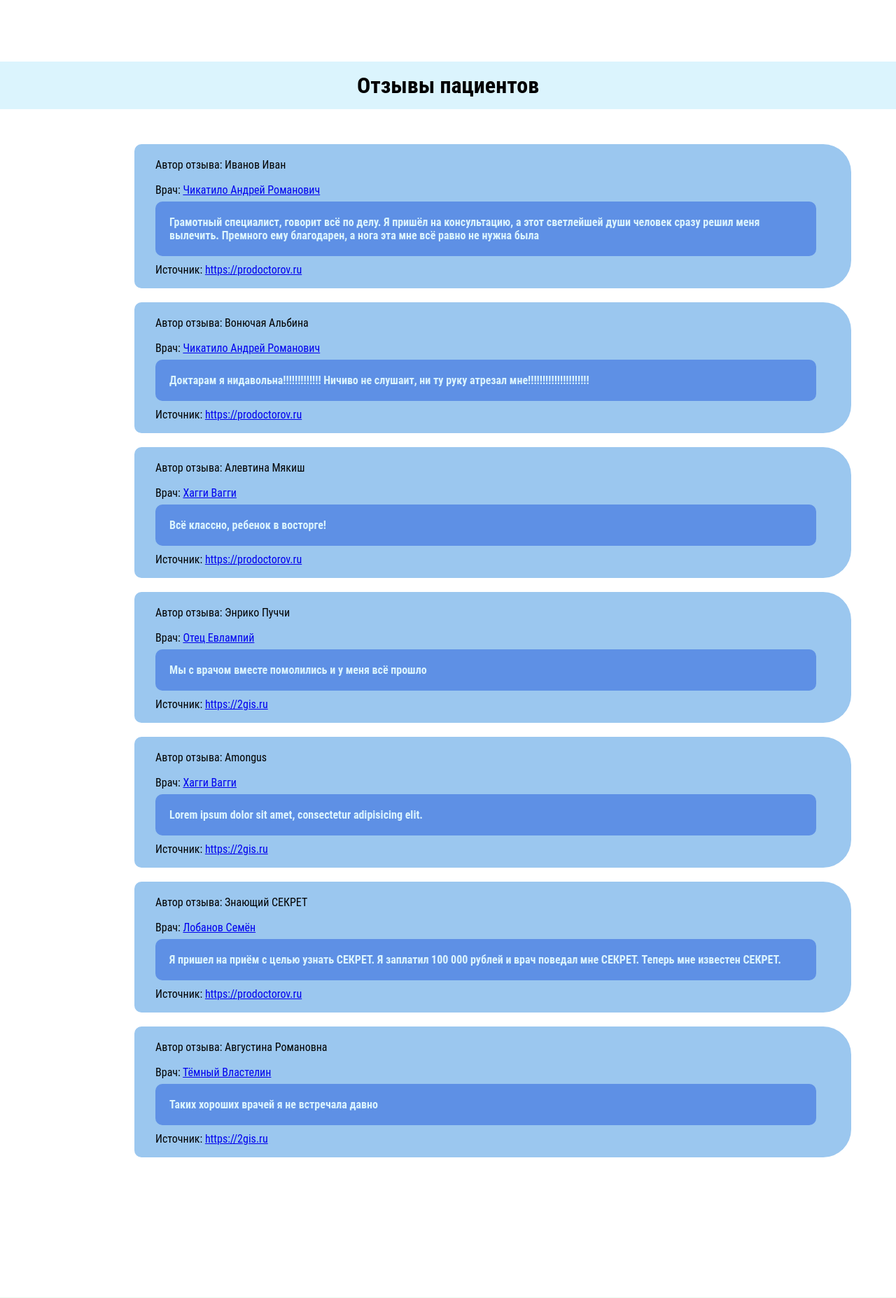
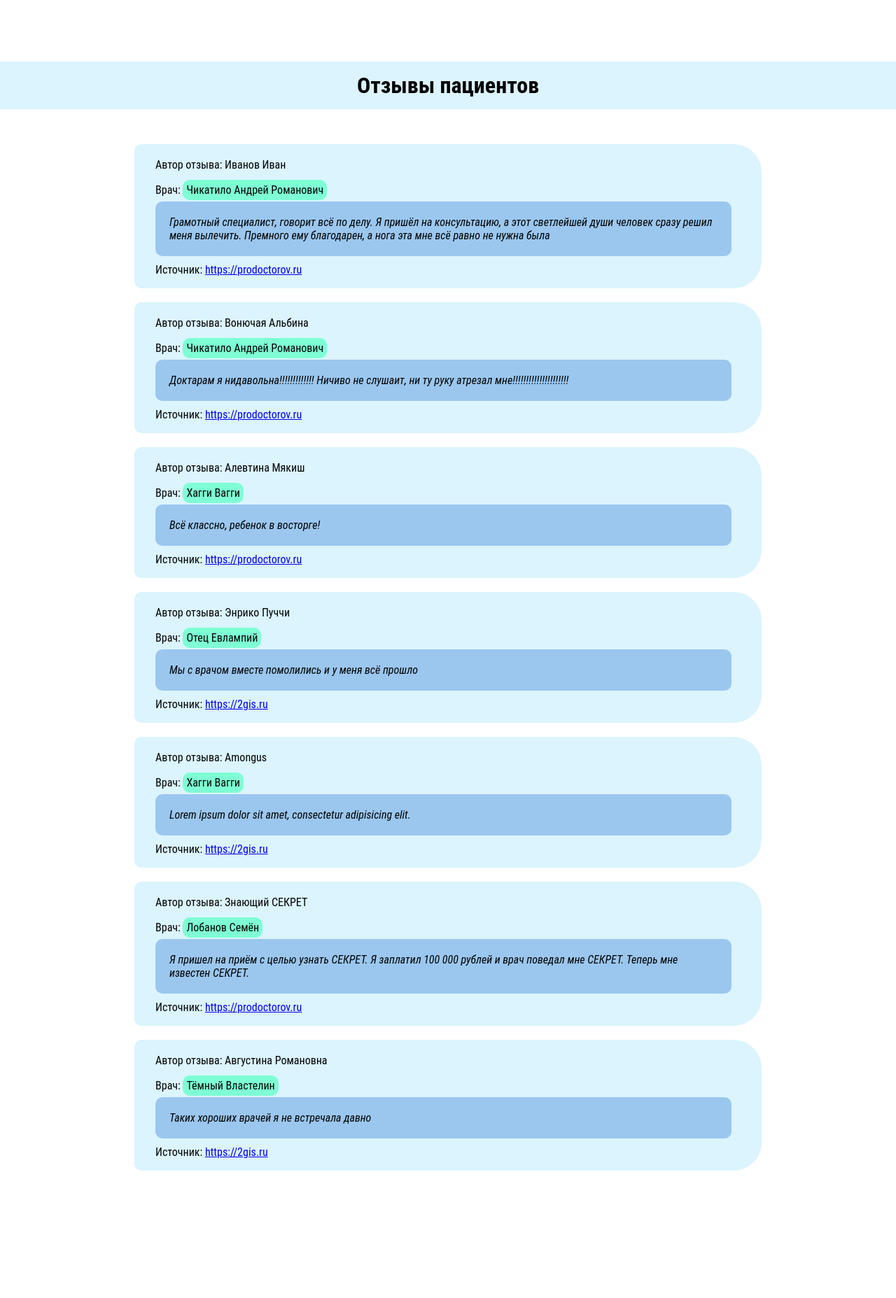
Before and after one commit to adaravaks/EMS-website, a Django app: a page that uses main/templates/main/reviews.html in a window 1280 px wide. Shown: the part 562-2417 px from the top of the page at 70% size. Run offline with Django 4.2, Linux system fonts and the light colour scheme; data comes from the database, SQL or seed files in the repository; both versions use the stored data as it was after the commit; some libraries are stand-ins or nearby versions.

Commit message:
more css improvements

```diff
--- a/main/models.py
+++ b/main/models.py
@@ -23,7 +23,7 @@ class Service(models.Model):
 
 
 class Doctor(models.Model):
-    name = models.CharField('Имя, фамилия и отчество врача', max_length=150, unique=True)
+    name = models.CharField('Фамилия, имя и отчество врача', max_length=150, unique=True)
     picture = models.FileField('Фото врача', upload_to='doctors_pictures/%Y/%m/%d')
     speciality = models.CharField('Специализация', max_length=300)
     experience = models.CharField('Стаж работы', max_length=100)
--- a/main/static/main/css/carousel-mobile.css
+++ b/main/static/main/css/carousel-mobile.css
@@ -1,4 +1,4 @@
-@media screen and (max-width: 765px) {
+@media screen and (max-width: 1000px) {
     .carousel {
         height: 520px;
         margin-right: 0;
--- a/main/static/main/css/doctors-desktop.css
+++ b/main/static/main/css/doctors-desktop.css
@@ -1,5 +1,5 @@
 .doctor-picture {
-    width: 500px;
+    width: 400px;
     height: auto;
     border-radius: 15px;
     margin-bottom: 10px;
--- a/main/static/main/css/doctors-mobile.css
+++ b/main/static/main/css/doctors-mobile.css
@@ -1,4 +1,4 @@
-@media screen and (max-width: 765px) {
+@media screen and (max-width: 1000px) {
     .doctor-picture {
         width: 200px;
     }
--- a/main/static/main/css/footer-mobile.css
+++ b/main/static/main/css/footer-mobile.css
@@ -1,4 +1,4 @@
-@media screen and (max-width: 765px) {
+@media screen and (max-width: 1000px) {
     .footer-logo {
     width: 100%;
     height: auto;
--- a/main/static/main/css/header-mobile.css
+++ b/main/static/main/css/header-mobile.css
@@ -1,4 +1,4 @@
-@media screen and (max-width: 765px) {
+@media screen and (max-width: 1000px) {
     .toggle {
         clear: both;
         display: block;
--- a/main/static/main/css/reviews-desktop.css
+++ b/main/static/main/css/reviews-desktop.css
@@ -3,9 +3,9 @@
     display: flex;
     flex-direction: column;
     align-items: center;
-    max-width: 80%;
+    max-width: 70%;
     left: 15%;
-    right: 85%;
+    right: auto;
 }
 
 .review-list {
@@ -17,7 +17,7 @@
 
 .review-list-item {
     border-radius: 10px 40px 40px 10px;
-    background-color: #9bc7ef;
+    background-color: #dbf4fd;
     margin-top: 20px;
     padding-left: 30px;
     padding-top: 10px;
@@ -32,22 +32,25 @@
 }
 
 .review-paragraph-main {
-    background-color: #5e90e5;
+    background-color: #9bc7ef;
     padding: 20px;
     max-width: 95%;
     border-radius: 10px;
-    color: #dbf4fd;
-    font-weight: bold;
+    color: black;
+    font-style: italic;
     transition: all 0.7s linear;
 }
 
-.review-list-item:hover {
-    background-color: #7fbbf5;
+.reviews-doctor-link {
+    text-decoration: none;
+    color: black;
+    background-color: aquamarine;
+    padding: 5px;
+    border-radius: 10px;
     transition: all 0.3s linear;
 }
 
-.review-paragraph-main:hover {
-    background-color: #4d82e3;
-    color: white;
-    transition: all 0.1s linear;
+.reviews-doctor-link:hover {
+    background-color: #09f3bc;
+    transition: all 0.3s linear;
 }
--- a/main/static/main/css/reviews-mobile.css
+++ b/main/static/main/css/reviews-mobile.css
@@ -1,5 +1,6 @@
-@media screen and (max-width: 765px) {
+@media screen and (max-width: 1000px) {
     .review-box {
+        max-width: 80%;
         left: 10%;
         right: 10%;
     }
--- a/main/static/main/css/tables-mobile.css
+++ b/main/static/main/css/tables-mobile.css
@@ -1,4 +1,4 @@
-@media screen and (max-width: 765px) {
+@media screen and (max-width: 1000px) {
     .services-table {
         width: 90%;
         left: 5%;
--- a/main/templates/main/doctor.html
+++ b/main/templates/main/doctor.html
@@ -43,7 +43,6 @@
                 {% for review in reviews %}
                     <li class="review-list-item">
                         <p class="review-paragraph">Автор отзыва: {{ review.author }}</p>
-                        <p class="review-paragraph">Врач: <a href="{{ review.doctor_mentioned.get_absolute_url }}">{{ review.doctor_mentioned }}</a></p>
                         <p class="review-paragraph-main">{{ review.text }}</p>
                         <p class="review-paragraph">Источник: <a href="{{ review.source }}">{{ review.source }}</a></p>
                     </li>
--- a/main/templates/main/doctors.html
+++ b/main/templates/main/doctors.html
@@ -13,9 +13,9 @@
             {% for doctor in doctors %}
                 <div class="doctor-box"><a href="{{ doctor.get_absolute_url }}" class="doctor-link">
                     <img src="{{ doctor.picture.url }}" alt="Фотография врача" class="doctor-picture">
-                    <p>{{ doctor.name }}</p>
-                    <p>{{ doctor.speciality }}</p>
-                    <p>Стаж: {{ doctor.experience }}</p>
+                    <h3 class="important-text">{{ doctor.name }}</h3>
+                    <h3>{{ doctor.speciality }}</h3>
+                    <h3>Стаж: {{ doctor.experience }}</h3>
                 </a></div>
             {% endfor %}
         {% else %}
--- a/main/templates/main/reviews.html
+++ b/main/templates/main/reviews.html
@@ -15,7 +15,7 @@
             {% for review in reviews %}
                 <li class="review-list-item">
                     <p class="review-paragraph">Автор отзыва: {{ review.author }}</p>
-                    <p class="review-paragraph">Врач: <a href="{{ review.doctor_mentioned.get_absolute_url }}">{{ review.doctor_mentioned }}</a></p>
+                    <p class="review-paragraph">Врач: <a class="reviews-doctor-link" href="{{ review.doctor_mentioned.get_absolute_url }}">{{ review.doctor_mentioned }}</a></p>
                     <p class="review-paragraph-main">{{ review.text }}</p>
                     <p class="review-paragraph">Источник: <a href="{{ review.source }}">{{ review.source }}</a></p>
                 </li>
```
Also changed, not shown: db.sqlite3.
